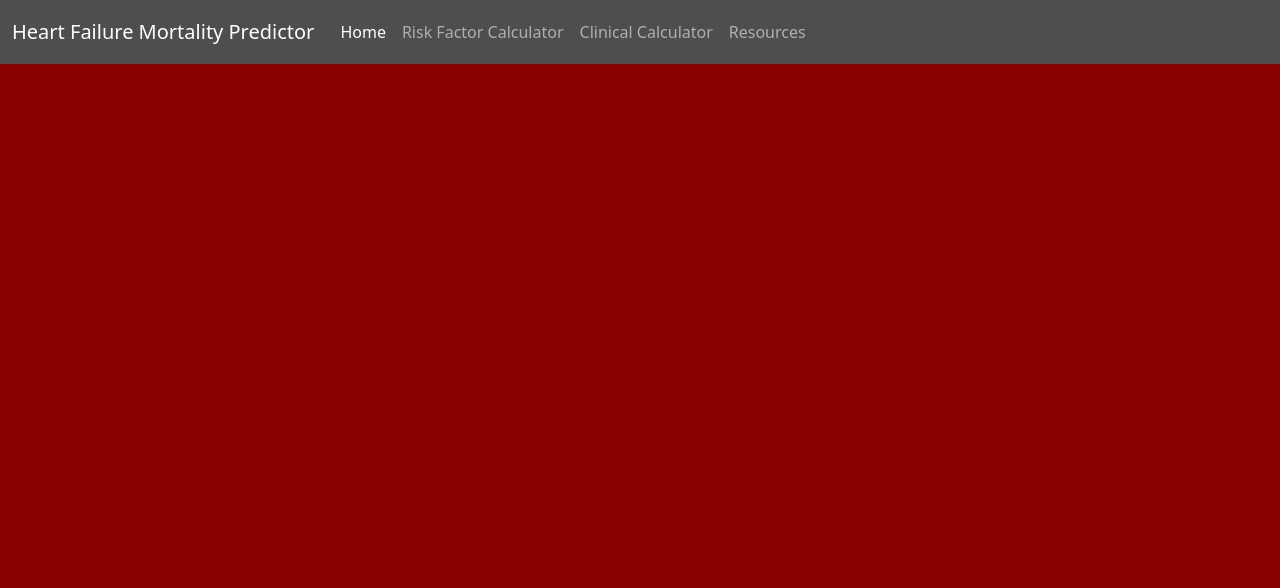
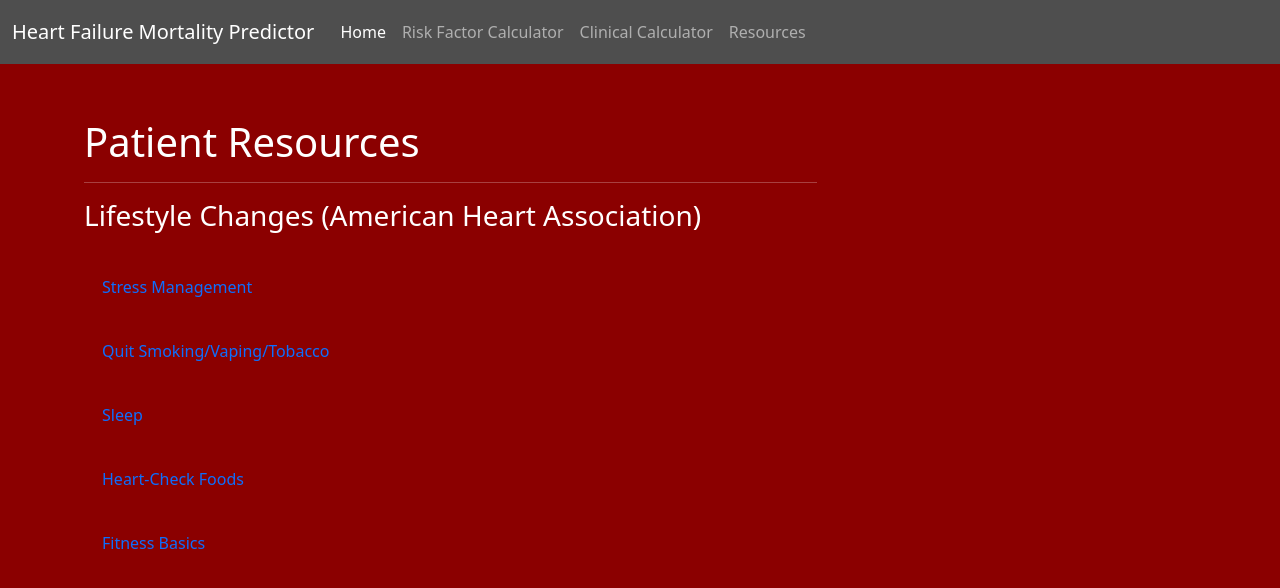
Before and after one commit to njneubauer/code_hearted, a Flask app: page /resources in a window 1280 px wide. Shown: the top 588 px of the page. Run offline with Flask 2, Linux system fonts and the light colour scheme.

Commit message:
added links to resources tab

```diff
--- a/templates/resources.html
+++ b/templates/resources.html
@@ -36,3 +36,28 @@
           </div>
         </div>
     </nav>
+
+<!-- Page Content -->
+<div class="container">
+    <br>
+      <div class="row">
+        <div class ="col-md-8 divbdy">
+          <br>
+          <h1>Patient Resources</h1>
+          <hr>
+          <h3>Lifestyle Changes (American Heart Association)</h3>
+          <br>
+          <div class = 'row'>
+              <ul>
+                  <a href="https://www.heart.org/en/healthy-living/healthy-lifestyle/stress-management" class="nav-link">Stress Management</a>
+                  <br>
+                  <a href="https://www.heart.org/en/healthy-living/healthy-lifestyle/quit-smoking-tobacco" class="nav-link">Quit Smoking/Vaping/Tobacco</a>
+                  <br>
+                  <a href="https://www.heart.org/en/healthy-living/healthy-lifestyle/sleep" class="nav-link">Sleep</a>
+                  <br>
+                  <a href="https://www.heart.org/en/healthy-living/healthy-eating/heart-check-foods" class="nav-link">Heart-Check Foods</a>
+                  <br>
+                  <a href="https://www.heart.org/en/healthy-living/fitness/fitness-basics" class="nav-link">Fitness Basics</a>
+              </ul>
+
+          </div>
```
